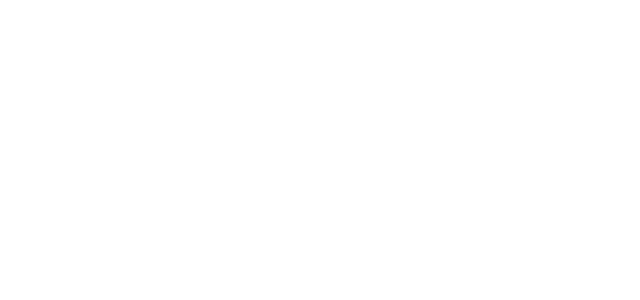
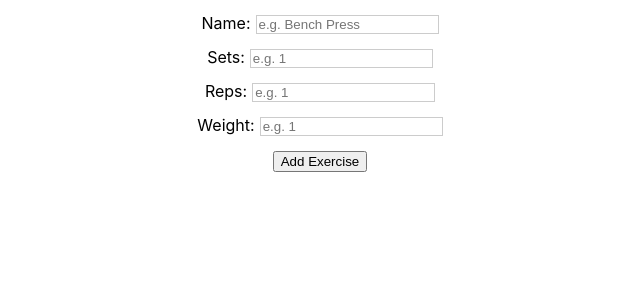
Before and after one commit to Weight-Lifting-Journal-Tattoine/FrontEnd, a React (Create React App) app in the folder weightlifting_journal/: page /exercise in a window 1280 px wide. Shown: the top 300 px of the page, without its empty margins (320-960 px from the left). Built offline with nearby package versions, Linux system fonts and the light colour scheme.

Commit message:
Create CreateExercise.js

```diff
--- a/weightlifting_journal/src/App.js
+++ b/weightlifting_journal/src/App.js
@@ -2,12 +2,14 @@
 import "./interceptor";
 import { Route } from "react-router-dom";
 import Login from "./components/auth/Login";
+import CreateExercise from "./components/journals/CreateExercise.js";
 import "./App.css";
 
 function App() {
   return (
     <div className="App">
       <Route path="/login" exact component={Login} />
+      <Route path="/exercise" component={CreateExercise} />
     </div>
   );
 }
--- a/weightlifting_journal/src/components/journals/CreateExercise.js
+++ b/weightlifting_journal/src/components/journals/CreateExercise.js
@@ -0,0 +1,105 @@
+import React from "react";
+import styled from "styled-components";
+import { withFormik, Form, Field } from "formik";
+import * as Yup from "yup";
+import axios from "axios";
+
+/*=============== MAIN FORM ===============*/
+function CreateExercise({ errors, touched }) {
+  const fields = ["name", "sets", "reps", "weight"];
+
+  return (
+    <Form>
+      {fields.map((item, index) => {
+        const error = Boolean(touched[item] && errors[item]);
+
+        return (
+          <Label key={index} forhtml={item} error={error.toString()}>
+            {item.charAt(0).toUpperCase() + item.slice(1)}:
+            <StyledField
+              type={item === "name" ? "text" : "number"}
+              name={item}
+              placeholder={
+                item === "name"
+                  ? error
+                    ? errors[item]
+                    : "e.g. Bench Press"
+                  : item === "weight"
+                  ? error
+                    ? "Must be 0 or higher"
+                    : "e.g. 1"
+                  : error
+                  ? "Must be 1 or higher"
+                  : "e.g. 1"
+              }
+              error={error.toString()}
+            />
+            <br />
+          </Label>
+        );
+      })}
+
+      <Button>Add Exercise</Button>
+    </Form>
+  );
+}
+
+/*=============== FORMIK WRAP ===============*/
+const FormikCreateExercise = withFormik({
+  mapPropsToValues({ name, sets, reps, weight }) {
+    return {
+      name: name || "",
+      sets: sets || undefined,
+      reps: reps || undefined,
+      weight: weight || undefined
+    };
+  },
+
+  /*===== Validation =====*/
+  validationSchema: Yup.object().shape({
+    name: Yup.string().required("Required"),
+    sets: Yup.number()
+      .min(1, "Sets must be 1 or higher")
+      .required("Set amount is required"),
+    reps: Yup.number()
+      .min(1, "Reps must be 1 or higher")
+      .required("Rep amount is required"),
+    weight: Yup.number()
+      .min(0, "Weight must 0 or higher")
+      .required()
+  }),
+
+  /*===== Submit Handler =====*/
+  handleSubmit(values, { setSubmitting, resetForm }) {
+    axios
+      .post("restricted/exercises/", values)
+      .then(response => {
+        console.log(response);
+        resetForm();
+        setSubmitting(false);
+      })
+      .catch(error => {
+        console.log(error);
+        setSubmitting(false);
+      });
+  }
+})(CreateExercise);
+
+/*=============== STYLED COMPONENTS ===============*/
+const Label = styled.label`
+  color: ${props => (props.error === "true" ? "red" : "black")};
+`;
+
+const StyledField = styled(Field)`
+  margin-top: 15px;
+  margin-left: 5px;
+  color: ${props => (props.error === "true" ? "red" : "black")};
+  border: 1px solid ${props => (props.error === "true" ? "red" : "#cccccc")};
+`;
+
+const Button = styled.button`
+  margin-top: 15px;
+`;
+
+/*=============== EXPORT ===============*/
+export default FormikCreateExercise;
```
